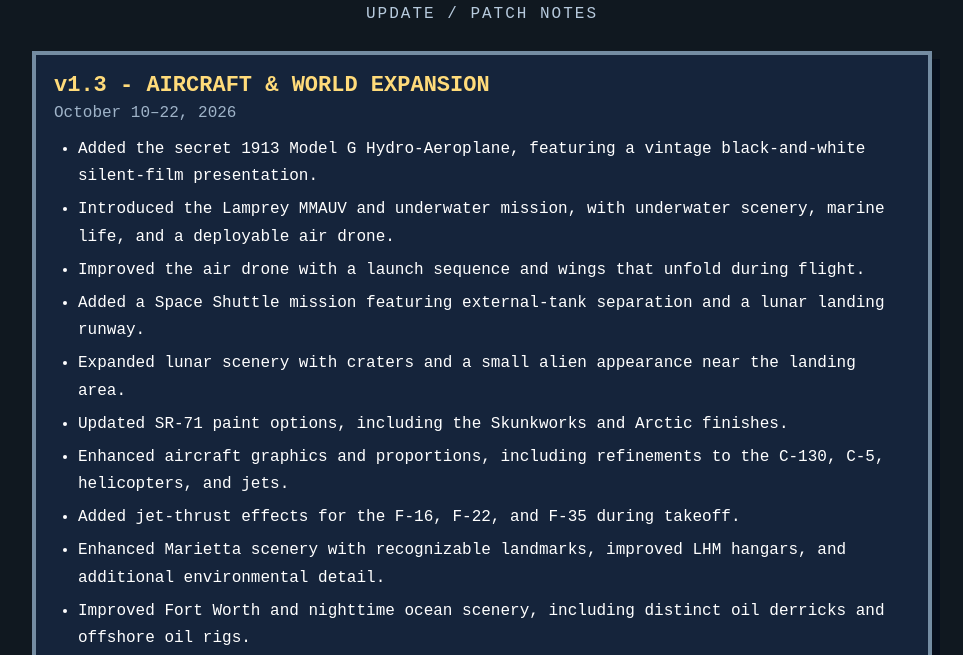
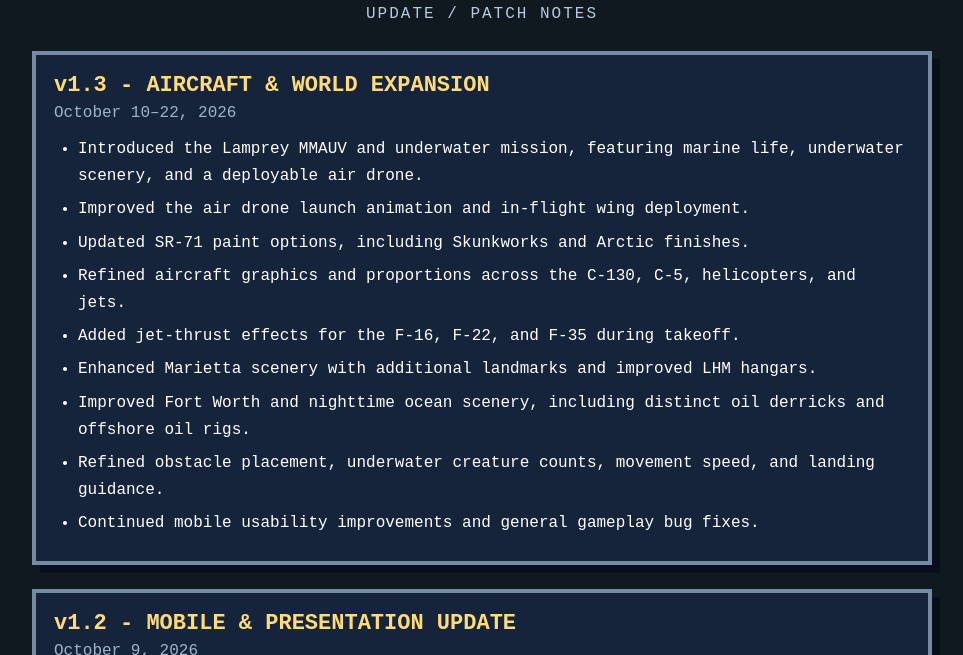
Before and after one commit to JR7x11/Lockheed-Lander, a plain HTML site: page patch-notes.html in a window 1280 px wide. Shown: the part 75-730 px from the top of the page, without its empty margins (158-1121 px from the left). Drawn offline with Linux system fonts and the light colour scheme.

Commit message:
Removed spolers from patch notes

```diff
--- a/patch-notes.html
+++ b/patch-notes.html
@@ -112,17 +112,14 @@
         <h2>v1.3 - AIRCRAFT &amp; WORLD EXPANSION</h2>
         <div class="date">October 10–22, 2026</div>
         <ul>
-          <li>Added the secret 1913 Model G Hydro-Aeroplane, featuring a vintage black-and-white silent-film presentation.</li>
-          <li>Introduced the Lamprey MMAUV and underwater mission, with underwater scenery, marine life, and a deployable air drone.</li>
-          <li>Improved the air drone with a launch sequence and wings that unfold during flight.</li>
-          <li>Added a Space Shuttle mission featuring external-tank separation and a lunar landing runway.</li>
-          <li>Expanded lunar scenery with craters and a small alien appearance near the landing area.</li>
-          <li>Updated SR-71 paint options, including the Skunkworks and Arctic finishes.</li>
-          <li>Enhanced aircraft graphics and proportions, including refinements to the C-130, C-5, helicopters, and jets.</li>
+          <li>Introduced the Lamprey MMAUV and underwater mission, featuring marine life, underwater scenery, and a deployable air drone.</li>
+          <li>Improved the air drone launch animation and in-flight wing deployment.</li>
+          <li>Updated SR-71 paint options, including Skunkworks and Arctic finishes.</li>
+          <li>Refined aircraft graphics and proportions across the C-130, C-5, helicopters, and jets.</li>
           <li>Added jet-thrust effects for the F-16, F-22, and F-35 during takeoff.</li>
-          <li>Enhanced Marietta scenery with recognizable landmarks, improved LHM hangars, and additional environmental detail.</li>
+          <li>Enhanced Marietta scenery with additional landmarks and improved LHM hangars.</li>
           <li>Improved Fort Worth and nighttime ocean scenery, including distinct oil derricks and offshore oil rigs.</li>
-          <li>Refined obstacle placement, underwater creature counts, movement speed, landing guides, and other mission behavior.</li>
+          <li>Refined obstacle placement, underwater creature counts, movement speed, and landing guidance.</li>
           <li>Continued mobile usability improvements and general gameplay bug fixes.</li>
         </ul>
       </section>
@@ -197,8 +194,7 @@
           <li>Added unlockable aircraft paint schemes.</li>
 
           <li>
-            Added the SR-71 Blackbird as a secret aircraft unlocked after
-            successfully landing every standard aircraft.
+            Added the SR-71 Blackbird to the aircraft lineup.
           </li>
 
           <li>Added desktop and mobile controls.</li>
```
